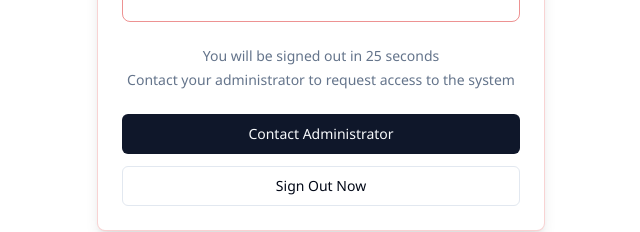
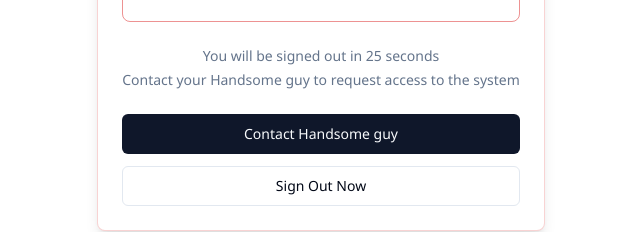
Before and after one commit to Gal1leo2/4rums, a SvelteKit app: page /auth/unauth in a window 1280 px wide. Shown: the part 412-644 px from the top of the page, without its empty margins (319-959 px from the left). Built offline with nearby package versions, Linux system fonts and the light colour scheme; no server answers.

Commit message:
add minor word

```diff
--- a/src/routes/auth/unauth/+page.svelte
+++ b/src/routes/auth/unauth/+page.svelte
@@ -39,11 +39,6 @@
       await supabase.auth.signOut();
       goto('/auth/login');
     }
-
-    function goToRequestForm() {
-      countdownActive = false; // Stop the countdown
-      goto('/auth/request-access');
-    }
   </script>
 
   <div class="flex min-h-screen items-center justify-center px-4 py-12">
@@ -67,7 +62,7 @@
           <AlertDescription>
             {#if authUser}
               <p>Your account with email <strong>{authUser.email}</strong> is not authorized to access this system.</p>
-              <p class="mt-2">You need to request access and be approved by an administrator before you can use the system.</p>
+              <p class="mt-2">You need to request access and be approved by an developer before you can use the system.</p>
             {:else}
               <p>You need to be properly registered in the system to access this content.</p>
             {/if}
@@ -76,13 +71,13 @@
 
         <div class="text-center text-sm text-muted-foreground">
           <p>You will be signed out in <span class="font-medium">{countdown}</span> seconds</p>
-          <p class="mt-1">Contact your administrator to request access to the system</p>
+          <p class="mt-1">Contact your Handsome guy to request access to the system</p>
         </div>
       </CardContent>
 
       <CardFooter class="flex flex-col space-y-3">
-        <Button variant="default" class="w-full" onclick={() => window.location.href = 'mailto:admin@example.com?subject=Access Request for ' + (authUser?.email || 'User')}>
-          Contact Administrator
+        <Button variant="default" class="w-full" onclick={() => window.location.href = 'mailto:66050977@kmitl.ac.th?subject=Access Request for ' + (authUser?.email || 'User')}>
+          Contact Handsome guy
         </Button>
         <Button variant="outline" class="w-full" onclick={signOut}>
           Sign Out Now
```
